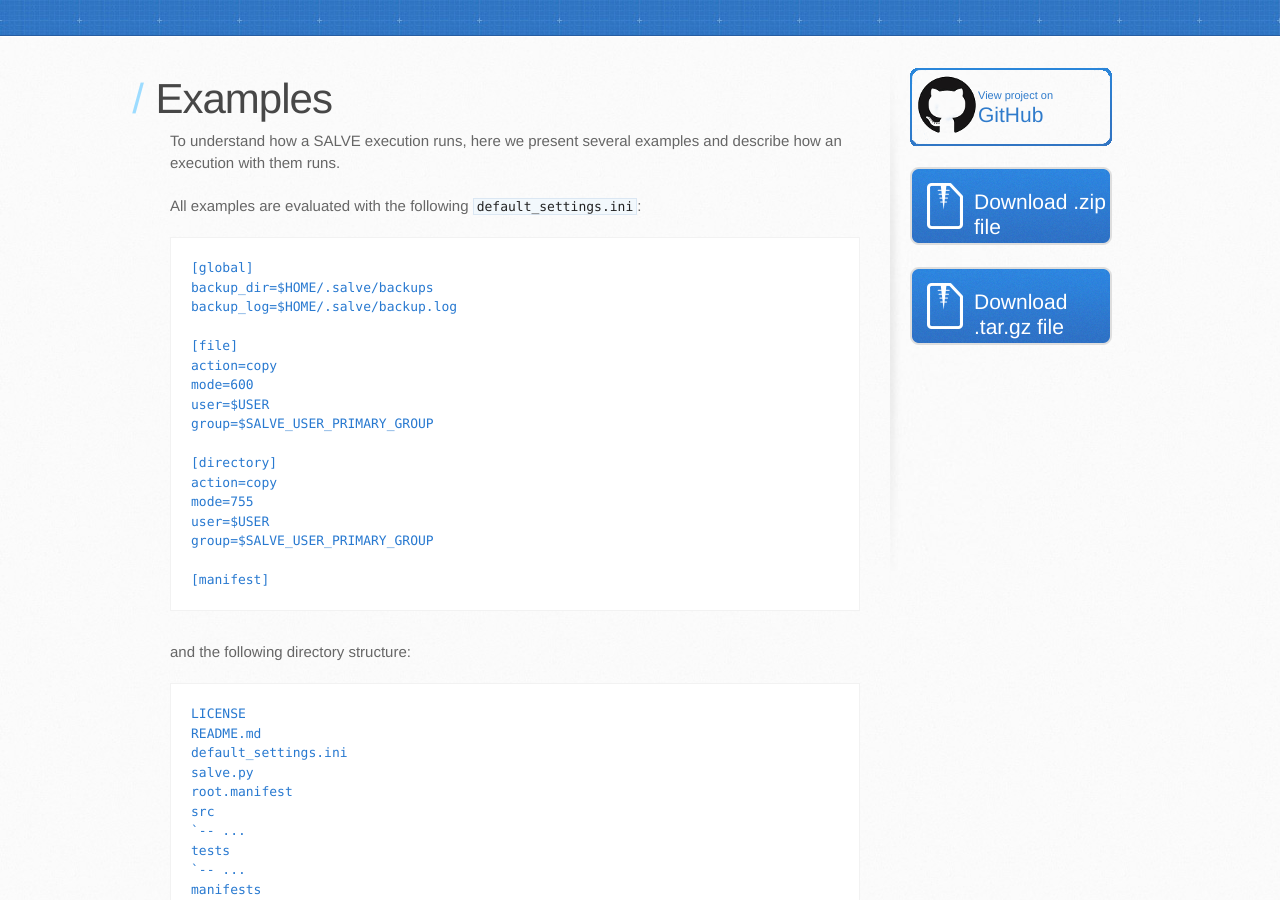
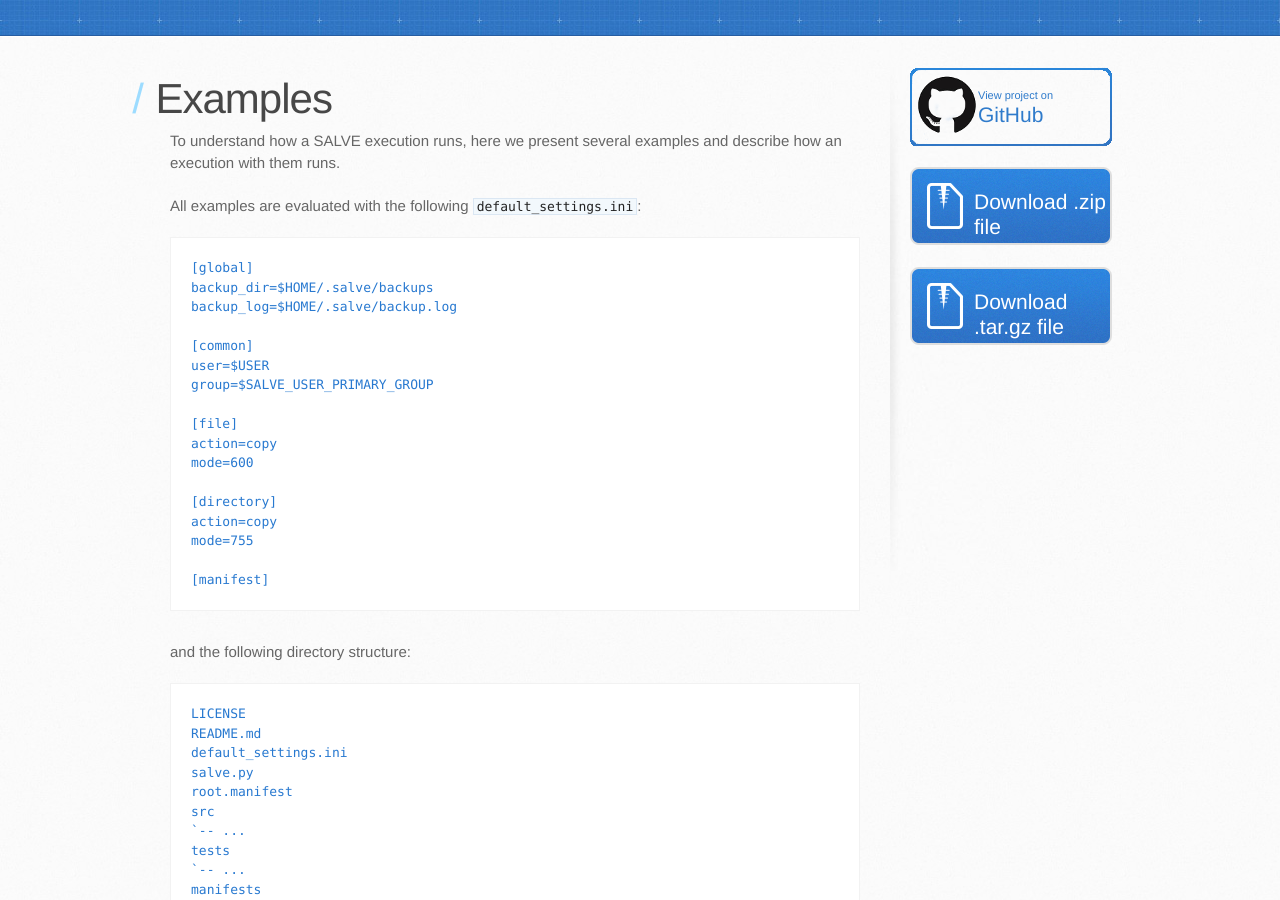
Before and after one commit to sirosen/salve.sirosen.net, a Jekyll site: the page built from lang/examples.html, in a window 1280 px wide and 900 px high, scrolled down 300 px. Built offline with Jekyll 4.4.1, drawn with Linux system fonts in a browser that asks for light colours; some web fonts are replaced.

Commit message:
Tweak in examples to use common attrs.

```diff
--- a/lang/examples.html
+++ b/lang/examples.html
@@ -11,17 +11,17 @@ layout: langpage
 backup_dir=$HOME/.salve/backups
 backup_log=$HOME/.salve/backup.log
 
+[common]
+user=$USER
+group=$SALVE_USER_PRIMARY_GROUP
+
 [file]
 action=copy
 mode=600
-user=$USER
-group=$SALVE_USER_PRIMARY_GROUP
 
 [directory]
 action=copy
 mode=755
-user=$USER
-group=$SALVE_USER_PRIMARY_GROUP
 
 [manifest]</code></pre>
 
```
